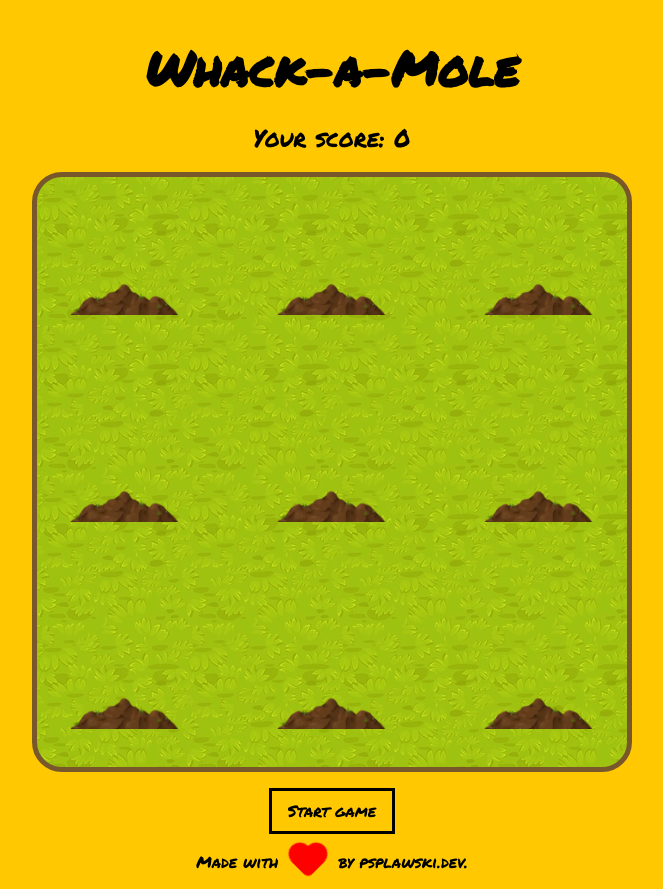
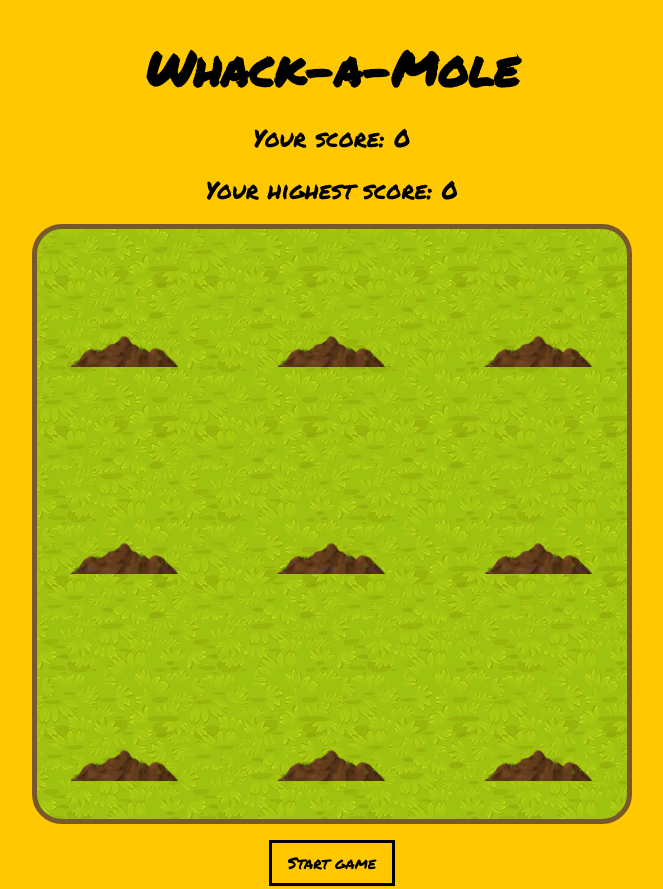
Before and after one commit to splawskip/whack-a-mole, a website built with Vite: page index.html in a window 1280 px wide. Shown: the top 889 px of the page, without its empty margins (308-971 px from the left). Built offline with nearby package versions, Linux system fonts and the light colour scheme.

Commit message:
Build highest score mechanism

```diff
--- a/index.html
+++ b/index.html
@@ -44,9 +44,16 @@
     <div id="app" class="app">
       <header class="header">
         <h1 class="title">Whack-a-Mole</h1>
-        <p class="score">
-          Your score: <span class="score__value" data-game="score">0</span>
-        </p>
+        <div class="score-board">
+          <p class="score">
+            Your score:
+            <span class="score__value" data-game="current-score">0</span>
+          </p>
+          <p class="score">
+            Your highest score:
+            <span class="score__value" data-game="highest-score">0</span>
+          </p>
+        </div>
       </header>
       <main class="backyard" data-game="board">
         <div class="backyard__hole" data-game="hole">
--- a/src/css/style.css
+++ b/src/css/style.css
@@ -51,6 +51,14 @@
   font-size: 3rem;
   margin-bottom: 1rem;
   text-align: center;
+}
+
+.score-board {
+  display: flex;
+  flex-direction: column;
+  justify-content: center;
+  align-items: center;
+  flex-wrap: nowrap;
 }
 
 .score {
--- a/src/js/main.js
+++ b/src/js/main.js
@@ -2,12 +2,14 @@ const App = {
   /**
    * DOM elements used by the application.
    *
-   * @property {Element} scoreBoard - The score board element.
+   * @property {Element} currentScore - The score board element.
+   * @property {Element} highrstScore - The score board element.
    * @property {Element} backyard - The backyard element.
    * @property {NodeList} holes - The list of hole elements.
    */
   $: {
-    scoreBoard: document.querySelector('[data-game="score"]'),
+    currentScore: document.querySelector('[data-game="current-score"]'),
+    highestScore: document.querySelector('[data-game="highest-score"]'),
     backyard: document.querySelector('[data-game="board"]'),
     holes: document.querySelectorAll('[data-game="hole"]'),
     startButton: document.querySelector('[data-game="start-button"]'),
@@ -30,6 +32,12 @@ const App = {
    * @type {number}
    */
   score: 0,
+  /**
+   * The highest score.
+   *
+   * @type {number}
+   */
+  highestScore: localStorage.getItem('highestScore') ?? 0,
   /**
    * Generates a random time between min and max.
    *
@@ -97,7 +105,7 @@ const App = {
     // Hide clicked mole.
     event.target.classList.remove('peep');
     // Update score board UI.
-    App.$.scoreBoard.textContent = App.score;
+    App.$.currentScore.textContent = App.score;
   },
   /**
    * Starts the game by initializing the score, setting the game time, and starting the mole appearances.
@@ -106,7 +114,7 @@ const App = {
    */
   startGame() {
     // Reset game variables.
-    App.$.scoreBoard.textContent = 0;
+    App.$.currentScore.textContent = 0;
     App.timeUp = false;
     App.score = 0;
     // Force moles to peep.
@@ -114,6 +122,12 @@ const App = {
     // End game after 10 seconds.
     setTimeout(() => {
       App.timeUp = true;
+      // If current score is higher than highest score, update highest score.
+      if (App.score > App.highestScore) {
+        App.highestScore = App.score;
+        App.$.highestScore.textContent = App.score;
+        localStorage.setItem('highestScore', App.score);
+      }
     }, 10000);
   },
   /**
@@ -138,6 +152,7 @@ const App = {
    */
   boot() {
     App.bindEvents();
+    App.$.highestScore.textContent = App.highestScore;
   },
 };
 // Boot the app.
```
